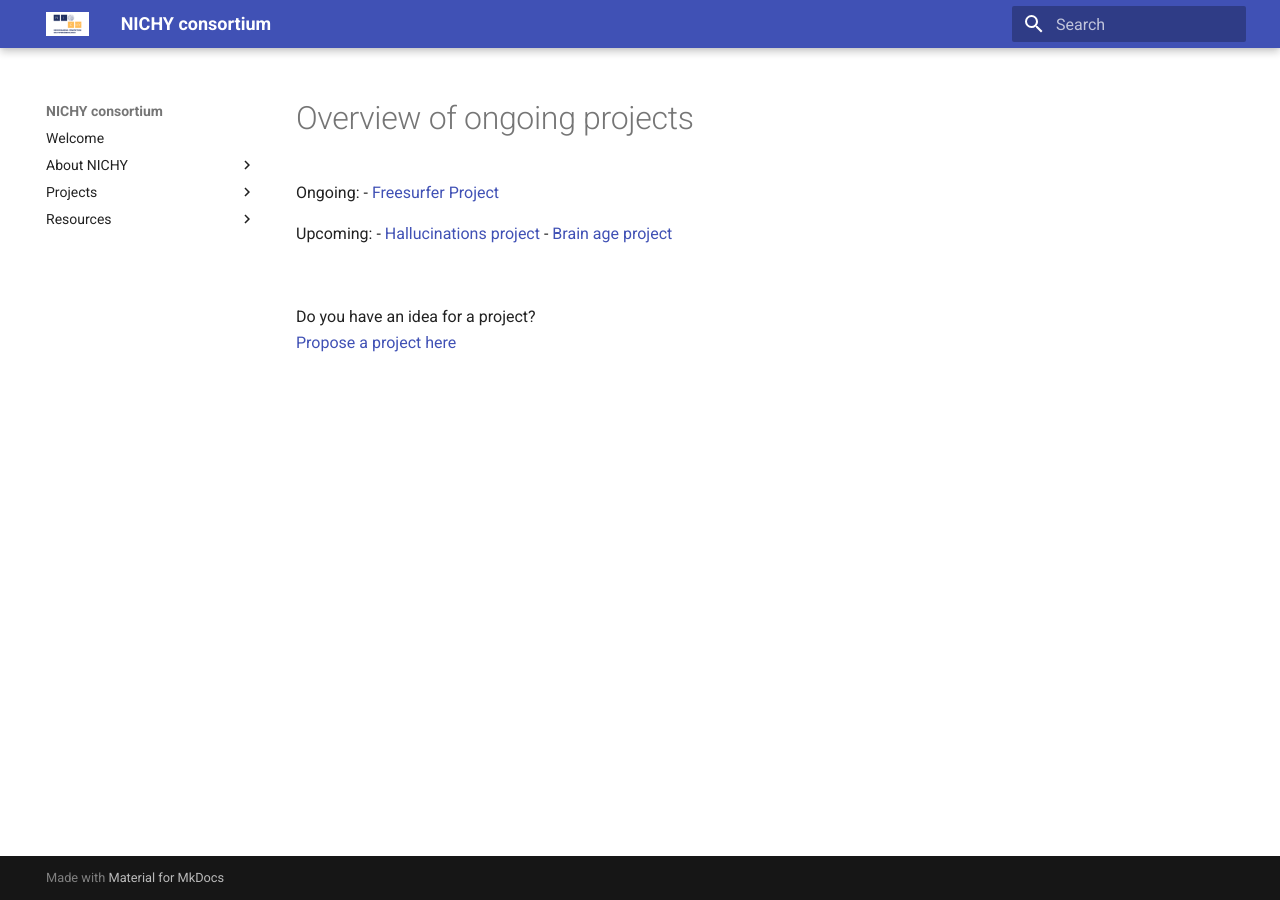
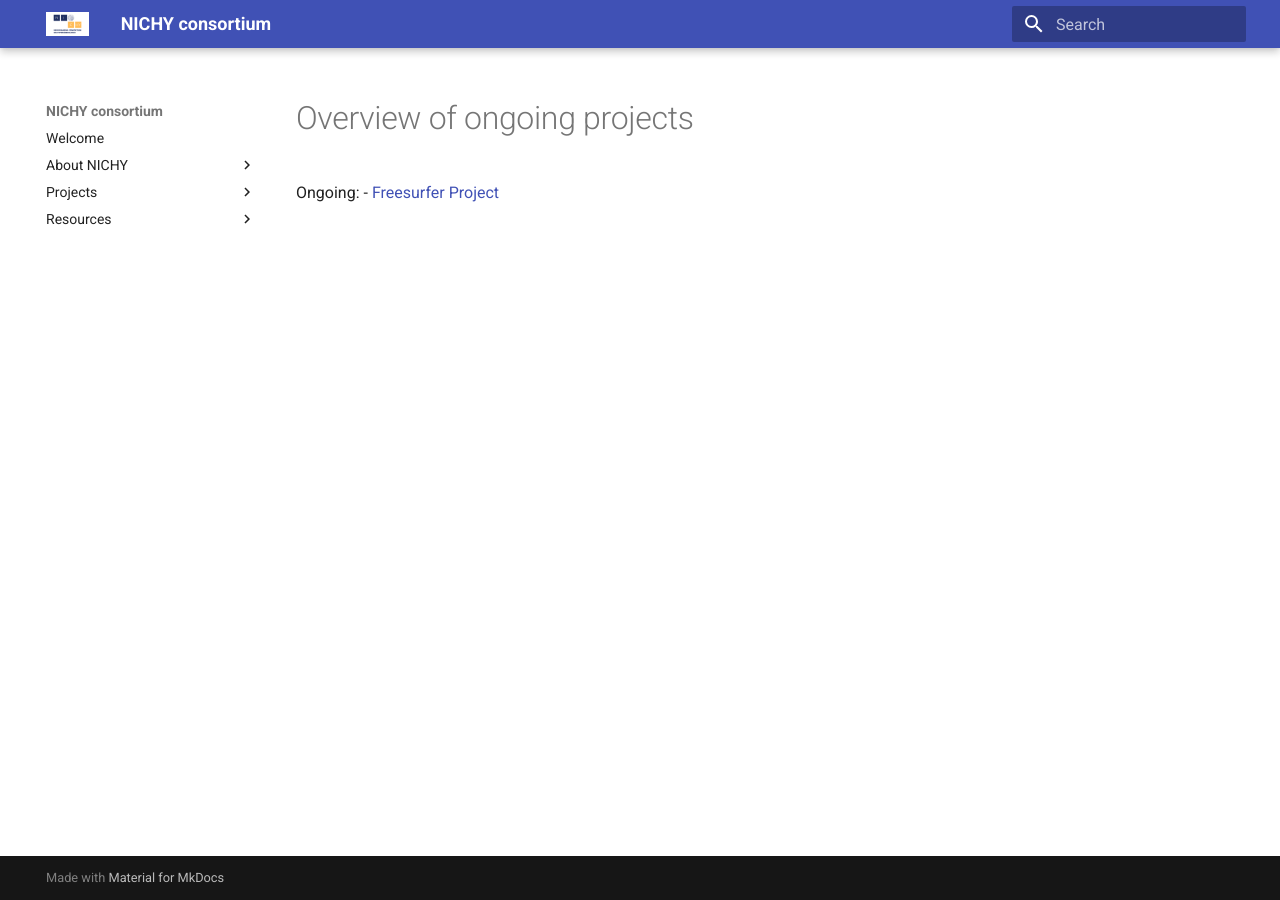
Before and after one commit to nichy-consortium/nichy, an MkDocs documentation site: the page built from docs/projects/ongoing/overview.md, in a window 1280 px wide. Built offline with MkDocs 1.6.1 and Material for MkDocs 9.7.7, drawn with Linux system fonts in a browser that asks for light colours.

Commit message:
Update ongoing projects overview
Removed upcoming projects and project proposal section.

```diff
--- a/docs/projects/ongoing/overview.md
+++ b/docs/projects/ongoing/overview.md
@@ -2,13 +2,3 @@
 
 Ongoing:
 - [Freesurfer Project](./freesurfer.md)
-
-Upcoming:
-- [Hallucinations project](docs/projects/upcoming/hallucinations.md)
-- [Brain age project](docs/projects/upcoming/brainage.md)
-
-<br/>
-
-Do you have an idea for a project?
-<br/>
-[Propose a project here](../propose_a_project.md)
```
